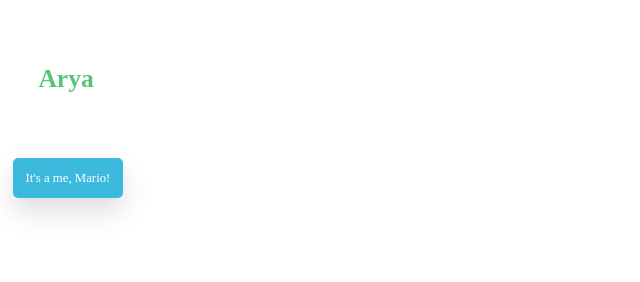
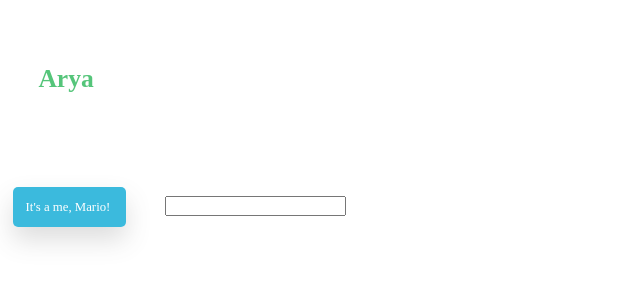
Before and after one commit to stevenleelawson/vue_and_scss, a website: page index.html in a window 1280 px wide. Shown: the whole page, without its empty margins (0-640 px from the left). Drawn offline with nearby package versions, Linux system fonts and the light colour scheme.

Commit message:
keyup events and fixed scss

```diff
--- a/index.html
+++ b/index.html
@@ -18,6 +18,8 @@
 				It's a me, Mario!
 			</a>
 
+			<input class="main__input" type="text" v-on:keyup.enter="showEvent" />
+
 
 		</div>
 	</body>
@@ -31,11 +33,13 @@
 				}
 			},
 			methods: {
-				changeName(newName, event) {
-					this.name = newName;
-					console.log('eeeveee', event)
-				},
-
+				// changeName(newName, event) {
+				// 	this.name = newName;
+				// 	console.log('eeeveee', event)
+				// },
+				showEvent(event) {
+					console.log('tying', event.target.value)
+				}
 			}
 		}
 
--- a/sass/main.scss
+++ b/sass/main.scss
@@ -1,4 +1,5 @@
 // basic reset
+// !!!!!!!!!!!!!!!! note: in addition to npm run compile:sass need to run 'live-server' command in another tab in order to compile
 
 *,
 ::after,
@@ -41,6 +42,11 @@ $color-black: #565454;
 	&__v-html {
 		color: $color-secondary;
 	}
+
+	&__input {
+		margin: 2rem;
+		height: 20px;
+	}
 }
 
 .main__btn {
@@ -52,6 +58,7 @@ $color-black: #565454;
 	padding: 1rem;
 	cursor: wait;
 }
+
 .main__bok {
 	background: orangered;
 	width: 20rem;
```
Also changed, not shown: css/style.css.
